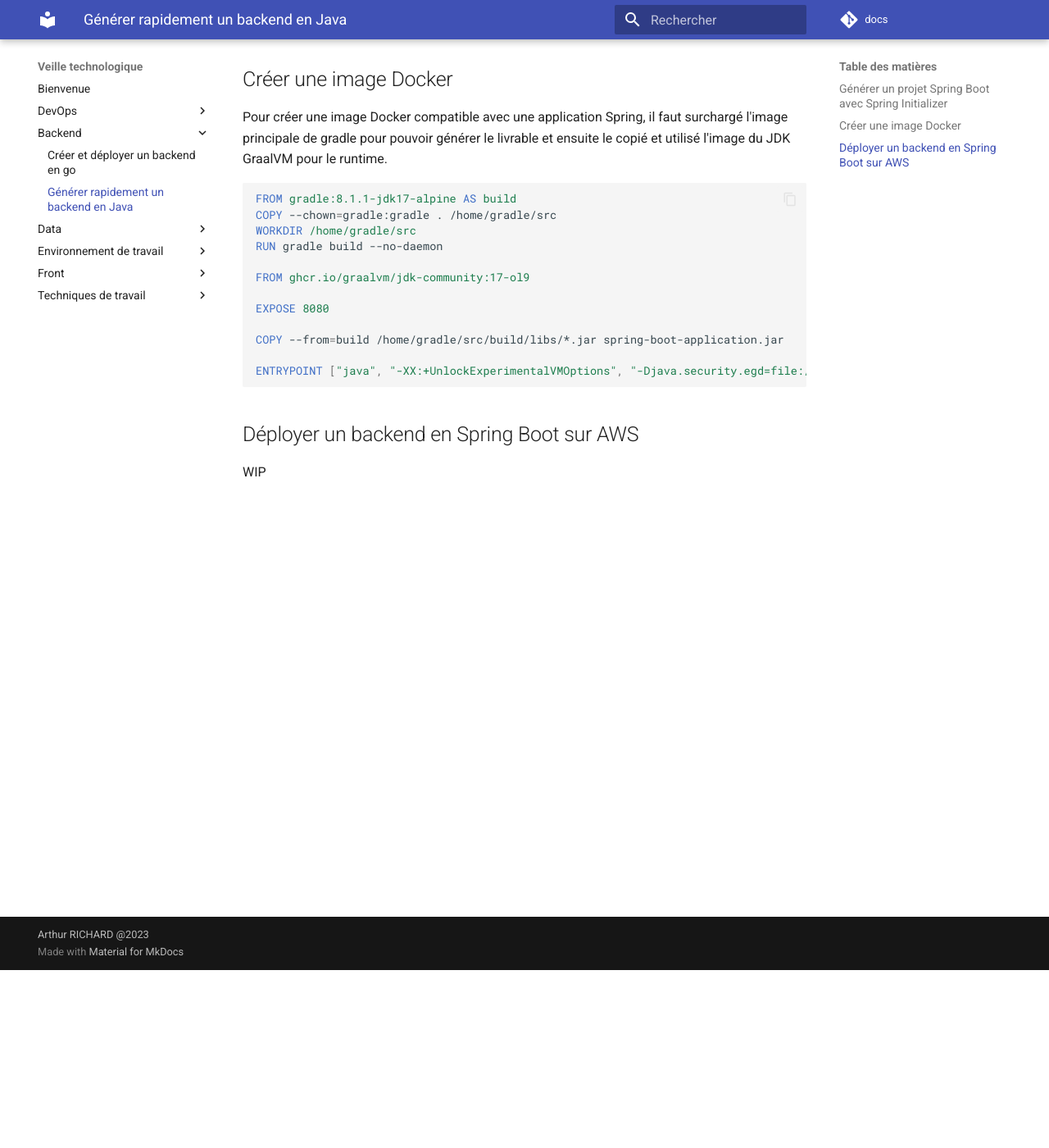
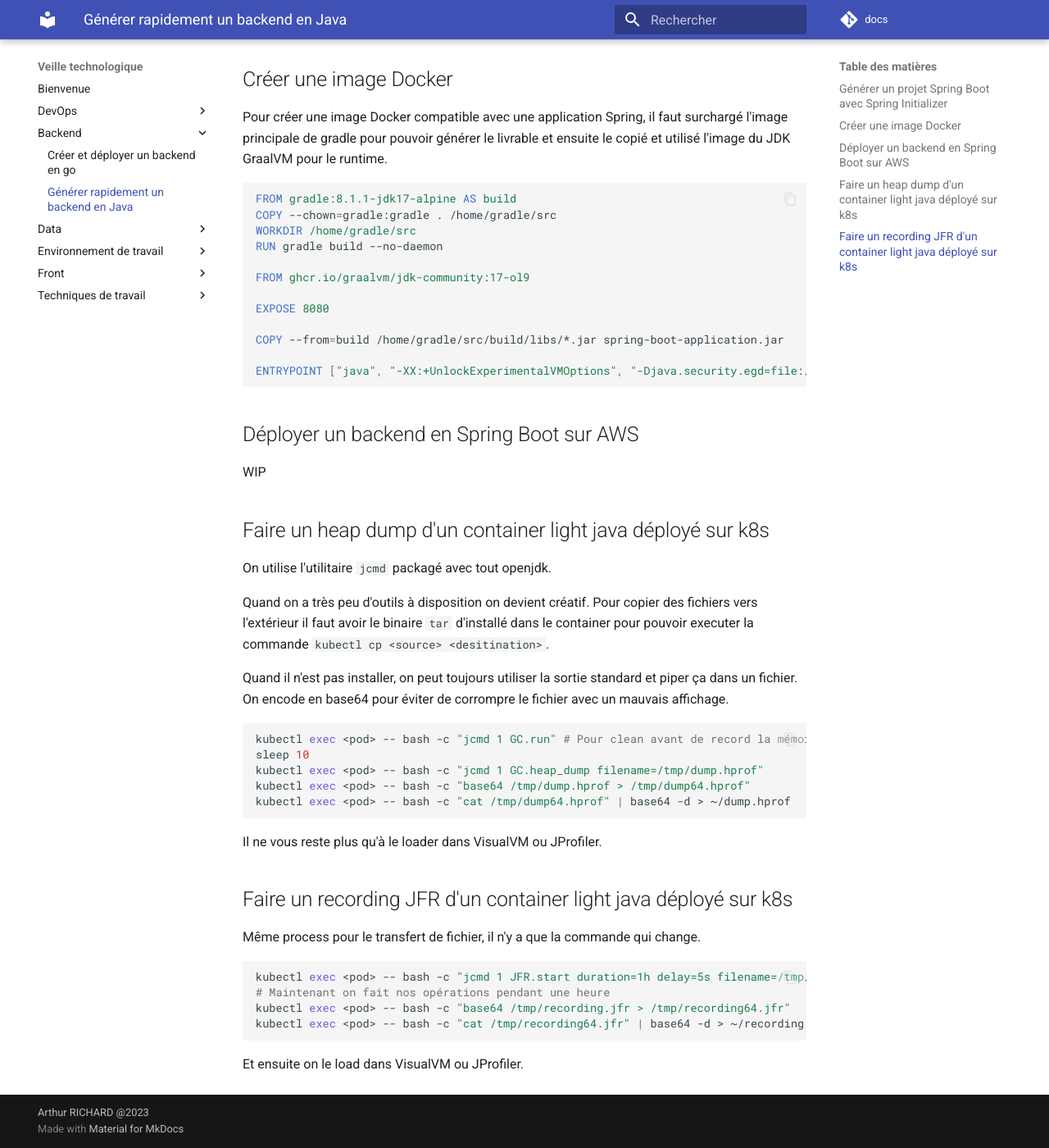
Before and after one commit to arthuRHD/docs, an MkDocs documentation site: the page built from docs/backend/backend-java.md, in a window 1280 px wide and 1400 px high, scrolled down 217 px. Shown: the whole window at 82% size. Built offline with MkDocs 1.6.1 and Material for MkDocs 9.7.7, drawn with Linux system fonts in a browser that asks for light colours; comment, search, counter and statistics services are not loaded.

Commit message:
:memo: adding heap dump + JFR recording process

````diff
--- a/docs/backend/backend-java.md
+++ b/docs/backend/backend-java.md
@@ -26,3 +26,34 @@
 ## Déployer un backend en Spring Boot sur AWS
 
 WIP
+
+## Faire un heap dump d'un container light java déployé sur k8s
+
+On utilise l'utilitaire `jcmd` packagé avec tout openjdk.
+
+Quand on a très peu d'outils à disposition on devient créatif. Pour copier des fichiers vers l'extérieur il faut avoir le binaire `tar` d'installé dans le container pour pouvoir executer la commande `kubectl cp <source> <desitination>`.
+
+Quand il n'est pas installer, on peut toujours utiliser la sortie standard et piper ça dans un fichier. On encode en base64 pour éviter de corrompre le fichier avec un mauvais affichage.
+
+```sh
+kubectl exec <pod> -- bash -c "jcmd 1 GC.run" # Pour clean avant de record la mémoire
+sleep 10
+kubectl exec <pod> -- bash -c "jcmd 1 GC.heap_dump filename=/tmp/dump.hprof"
+kubectl exec <pod> -- bash -c "base64 /tmp/dump.hprof > /tmp/dump64.hprof"
+kubectl exec <pod> -- bash -c "cat /tmp/dump64.hprof" | base64 -d > ~/dump.hprof
+```
+
+Il ne vous reste plus qu'à le loader dans VisualVM ou JProfiler.
+
+## Faire un recording JFR d'un container light java déployé sur k8s
+
+Même process pour le transfert de fichier, il n'y a que la commande qui change.
+
+```sh
+kubectl exec <pod> -- bash -c "jcmd 1 JFR.start duration=1h delay=5s filename=/tmp/recording.jfr"
+# Maintenant on fait nos opérations pendant une heure
+kubectl exec <pod> -- bash -c "base64 /tmp/recording.jfr > /tmp/recording64.jfr"
+kubectl exec <pod> -- bash -c "cat /tmp/recording64.jfr" | base64 -d > ~/recording.jfr
+```
+
+Et ensuite on le load dans VisualVM ou JProfiler.
````
